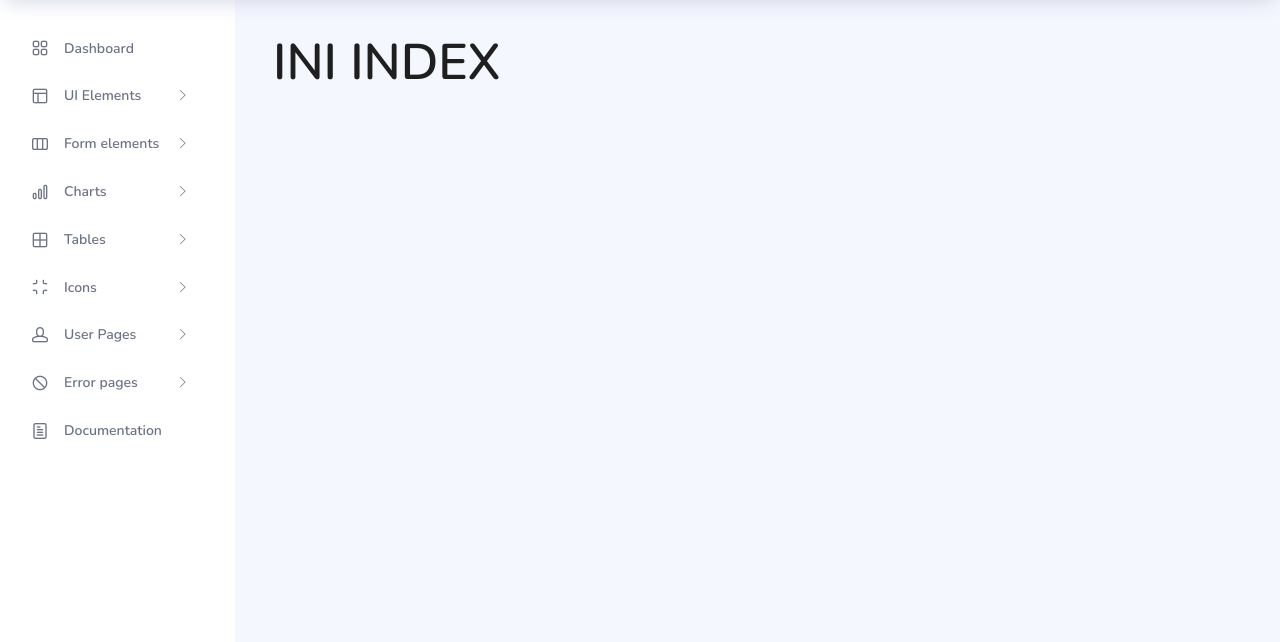
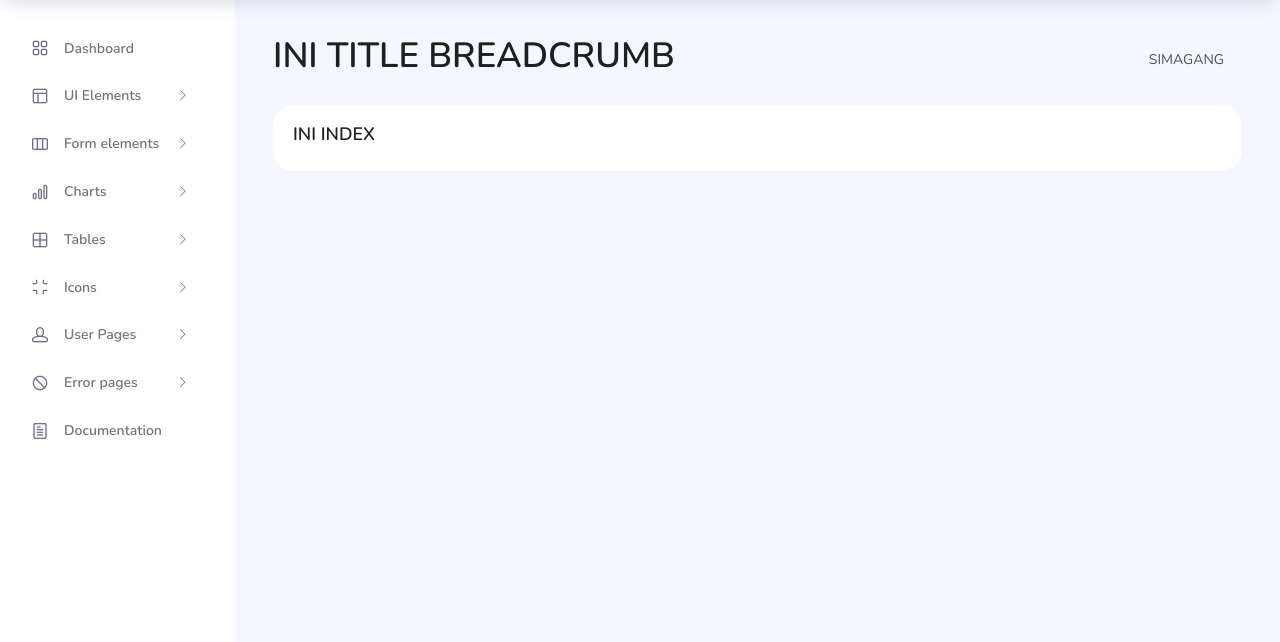
Before and after one commit to syaifulmain/PBL-Sistem-Rekomendasi-Magang-Semester-4, a Laravel app: template resources/views/index.blade.php in a window 1280 px wide. Shown: the part 60-702 px from the top of the page. Run offline with Laravel 10, Linux system fonts and the light colour scheme; the template is opened without the code that fills it, so the values that code supplies are empty; style sheets or scripts are compiled from the project's sources.

Commit message:
#PBL-5 add error pages, breadcrumb

```diff
--- a/resources/views/index.blade.php
+++ b/resources/views/index.blade.php
@@ -1,4 +1,8 @@
 @extends('layouts.template')
 @section('content')
-    <h1>INI INDEX</h1>
+    <div class="card">
+        <div class="card-body">
+            <h4>INI INDEX</h4>
+        </div>
+    </div>
 @endsection
--- /dev/null
+++ b/resources/views/layouts/breadcrumb.blade.php
@@ -0,0 +1,19 @@
+<div class="row mb-2">
+    <div class="col">
+        <h2>{{ $breadcrumb->title ?? 'INI TITLE BREADCRUMB' }}</h2>
+    </div>
+    <div class="col">
+        <ol class="breadcrumb float-sm-right border-0">
+            <li class="breadcrumb-item active">SIMAGANG</li>
+            @if(isset($breadcrumb->list) && is_array($breadcrumb->list))
+                @foreach ($breadcrumb->list as $key => $value)
+                    @if ($key == count($breadcrumb->list) - 1)
+                        <li class="breadcrumb-item">{{ $value }}</li>
+                    @else
+                        <li class="breadcrumb-item active">{{ $value }}</li>
+                    @endif
+                @endforeach
+            @endif
+        </ol>
+    </div>
+</div>
--- a/resources/views/layouts/template.blade.php
+++ b/resources/views/layouts/template.blade.php
@@ -5,7 +5,7 @@
     <!-- Required meta tags -->
     <meta charset="utf-8">
     <meta name="viewport" content="width=device-width, initial-scale=1, shrink-to-fit=no">
-    <title>{{ env('APP_NAME') }}</title>
+    <title>{{ $page->title ?? 'INI TITLE PAGE' }}</title>
     <!-- plugins:css -->
     <link rel="stylesheet" href="{{asset('skydash-v.01/vendors/feather/feather.css')}}">
     <link rel="stylesheet" href="{{asset('skydash-v.01/vendors/ti-icons/css/themify-icons.css')}}">
@@ -38,6 +38,8 @@
         <div class="main-panel">
             <div class="content-wrapper">
 
+                @include('layouts.breadcrumb')
+
                 @yield('content')
 
             </div>
@@ -54,8 +56,7 @@
 <script src="{{asset('skydash-v.01/vendors/js/vendor.bundle.base.js')}}"></script>
 <!-- endinject -->
 <!-- Plugin js for this page -->
-<script src="{{asset('skydash-v.01/vendors/chart.js/Chart.min.js')}}">
-</script>
+<script src="{{asset('skydash-v.01/vendors/chart.js/Chart.min.js')}}"></script>
 <script src="{{asset('skydash-v.01/vendors/datatables.net/jquery.dataTables.js')}}"></script>
 <script src="{{asset('skydash-v.01/vendors/datatables.net-bs4/dataTables.bootstrap4.js')}}"></script>
 <script src="{{asset('skydash-v.01/js/dataTables.select.min.js')}}"></script>
--- a/routes/web.php
+++ b/routes/web.php
@@ -14,7 +14,14 @@ use Illuminate\Support\Facades\Route;
 */
 
 Route::get('/', function () {
-    return view('index');
+    $breadcrumb = (object) [
+        'title' => 'Halaman Home',
+        'list' => ['Beranda', 'Dashboard']
+    ];
+    $page = (object) [
+        'title' => 'Selamat datang di halaman home'
+    ];
+    return view('index', compact('breadcrumb', 'page'));
 });
 
 Route::get('landing', function () {
```
Also changed, not shown: resources/views/errors/404.blade.php (added, +31 -0 lines), resources/views/errors/500.blade.php (added, +30 -0 lines), resources/views/errors/template.blade.php (added, +46 -0 lines).
